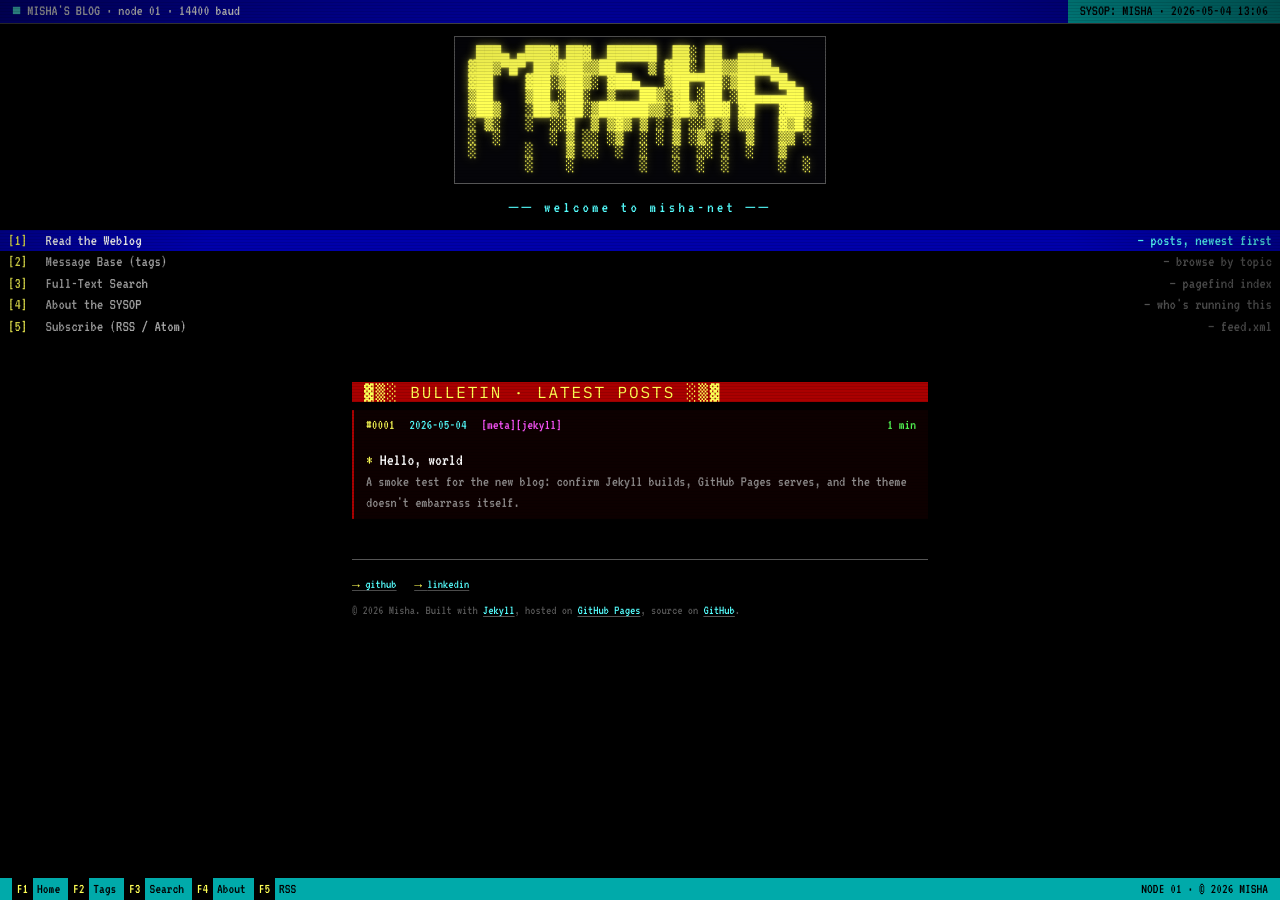
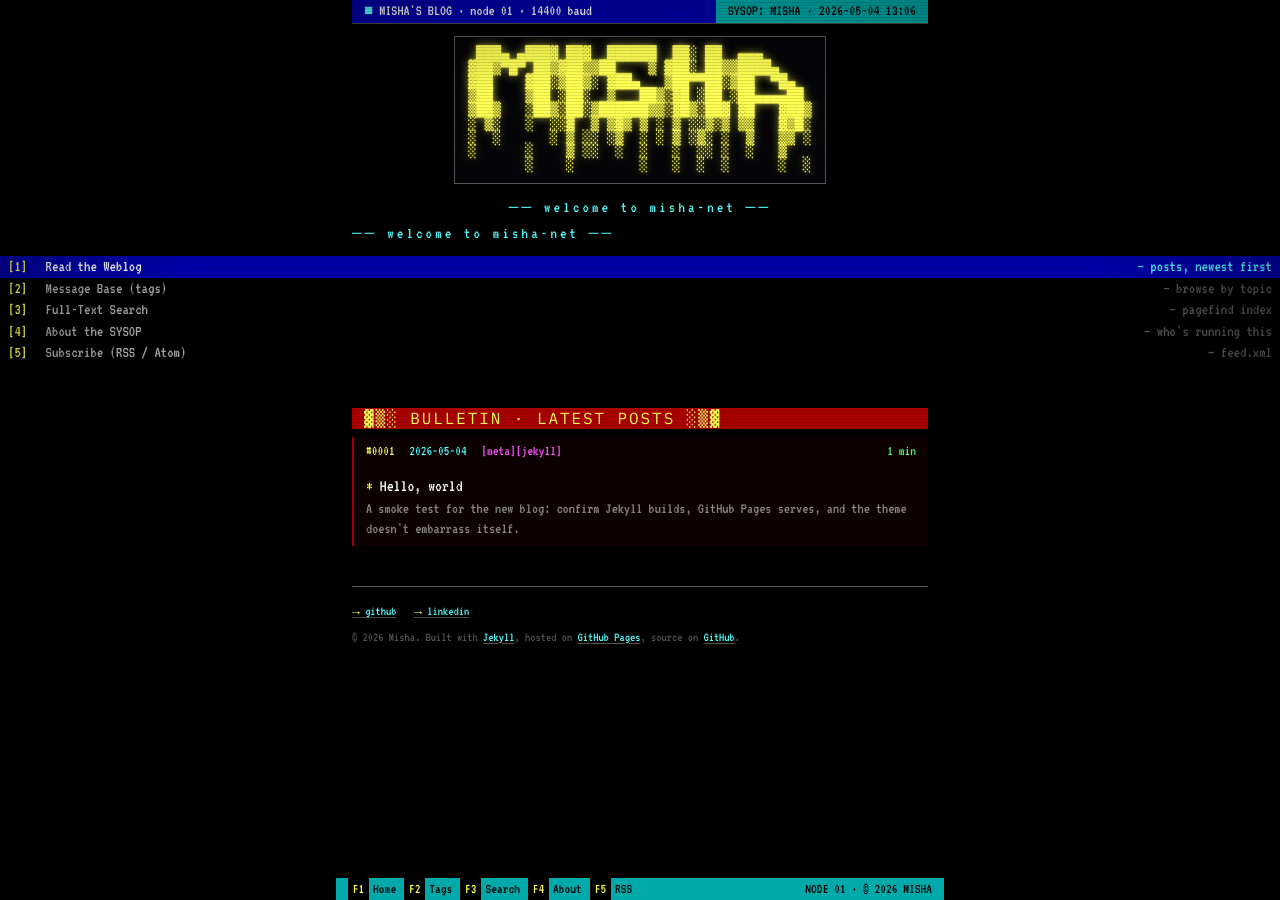
Before and after one commit to RatherBland/ratherbland.github.io, a Jekyll site: the page built from index.md, in a window 1280 px wide. Built offline with Jekyll 4.4.1, drawn with Linux system fonts in a browser that asks for light colours.

Commit message:
BBS theme: constrain chrome to the 80ch screen column
Wrap topbar, nav and statusbar in .wrap so they sit inside the same
centered 80ch column as the post content instead of stretching edge-to-
edge across the viewport. The outer .site-footer is kept fixed+
transparent so the black terminal gutter shows on either side; the
inner .site-footer__bar carries the cyan colour and the 80ch width.

Matches the mockup shape: one centered terminal 'screen' floating in
black.

Pre-push review skipped: continued theme-only tweak, same rationale as
prior commits.

```diff
--- a/_includes/footer.html
+++ b/_includes/footer.html
@@ -1,4 +1,6 @@
 <footer class="site-footer" role="contentinfo">
+  <div class="wrap">
+    <div class="site-footer__bar">
       <div class="site-footer__keys">
         <a href="{{ '/' | relative_url }}"><b>F1</b>Home</a>
         <a href="{{ '/tags/' | relative_url }}"><b>F2</b>Tags</a>
@@ -9,4 +11,6 @@
       <div class="site-footer__right">
         NODE 01 · © {{ 'now' | date: '%Y' }} {{ site.author | upcase }}
       </div>
+    </div>
+  </div>
 </footer>
--- a/_includes/header.html
+++ b/_includes/header.html
@@ -1,4 +1,5 @@
 <header class="site-header">
+  <div class="wrap">
     <div class="topbar">
       <span class="topbar__l">{{ site.title | upcase }} · node 01 · 14400 baud</span>
       <span class="topbar__r">SYSOP: {{ site.author | upcase }} · {{ site.time | date: "%Y-%m-%d %H:%M" }}</span>
@@ -21,6 +22,8 @@
 ░      ░    ▒ ░░  ░  ░   ░  ░░ ░  ░   ▒
        ░    ░        ░   ░  ░  ░      ░  ░
 </pre>
+    <span class="banner__strap">welcome to misha-net</span>
+    </div>
     <span class="banner__strap">welcome to misha-net</span>
   </div>
   {%- endif -%}
@@ -55,4 +58,5 @@
       </li>
     </ul>
   </nav>
+  </div>
 </header>
--- a/assets/css/main.scss
+++ b/assets/css/main.scss
@@ -536,17 +536,27 @@
 }
 .page-title::before { content: "■ "; color: var(--c-yellow); }
 
-/* --- footer (fixed statusbar) --- */
+/* --- footer (fixed statusbar, bounded to the 80ch screen column) --- */
 .site-footer {
   position: fixed;
   left: 0; right: 0; bottom: 0;
+  z-index: 60;
+  /* No background on the outer element — we want the black terminal border
+     to show to the left and right of the centered column. */
+  background: transparent;
+  pointer-events: none; /* let clicks pass through the black gutter */
+}
+.site-footer .wrap {
+  padding: 0;
+}
+.site-footer__bar {
+  pointer-events: auto;
   background: var(--bar-cyan-bg);
   color: var(--bar-cyan-fg);
   padding: 0 0.75rem;
   font-size: 0.9rem;
   line-height: 1.55;
   letter-spacing: 0;
-  z-index: 60;
   display: flex;
   justify-content: space-between;
   gap: 0.75rem;
@@ -602,7 +612,7 @@
 .site-footer-block a { color: var(--link); }
 
 @media (max-width: 560px) {
-  .site-footer { font-size: 0.82rem; padding: 0 0.5rem; }
+  .site-footer__bar { font-size: 0.82rem; padding: 0 0.5rem; }
   .site-footer__keys { gap: 0.35rem; }
   .site-footer__right { display: none; }
   body { padding-bottom: 1.85rem; }
```
Lines whose indentation alone changed are shown as unchanged.
